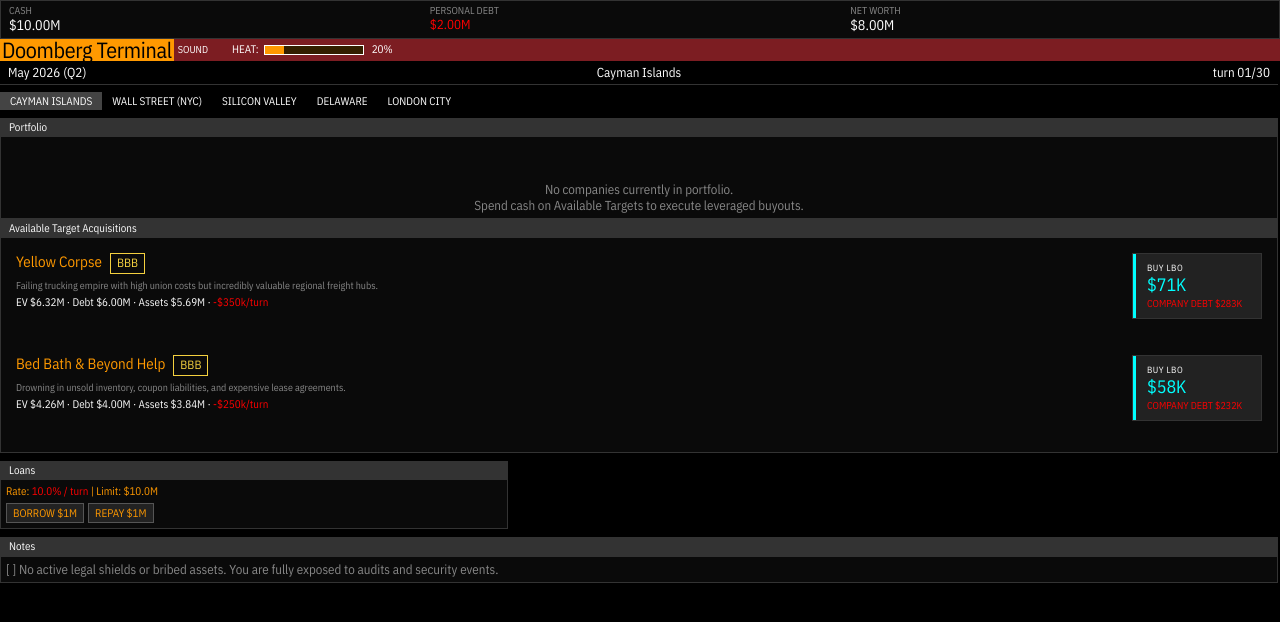
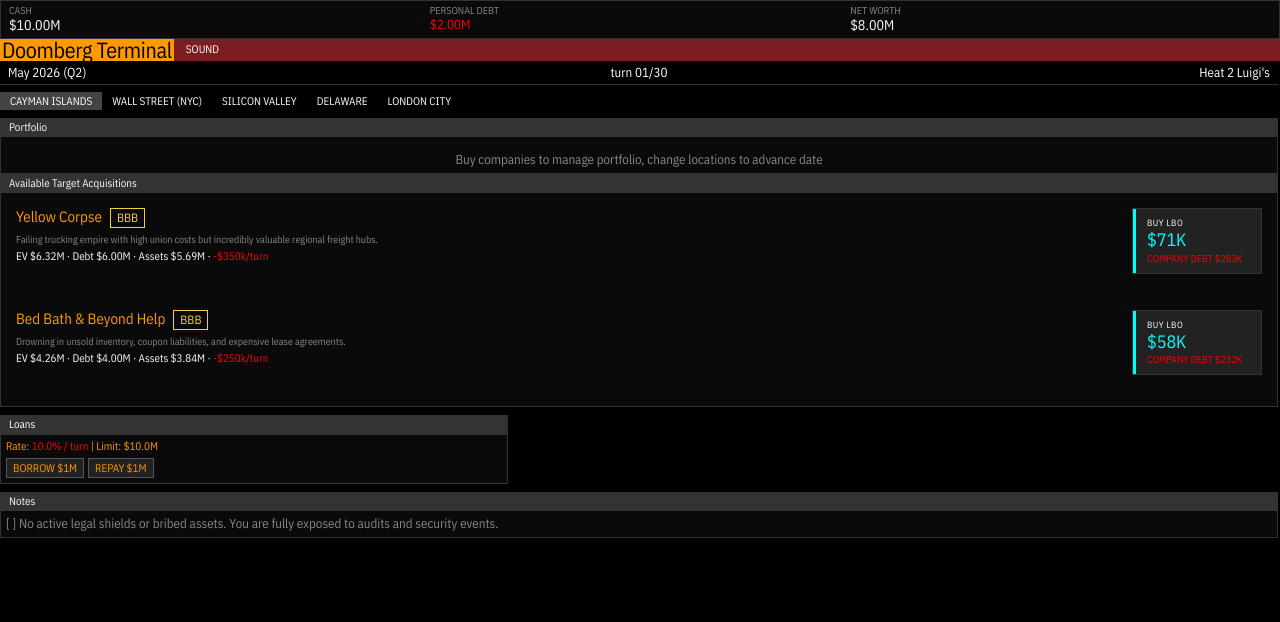
Before and after one commit to TheoA/theoa, a website: page prototype.html in a window 1280 px wide. Drawn offline with nearby package versions, Linux system fonts and the light colour scheme.

Commit message:
UI: header refinements, heat indicator as Luigi count, centered empty portfolio message

```diff
--- a/prototype.html
+++ b/prototype.html
@@ -84,8 +84,8 @@
             line-height: 1;
         }
         .date-bar #date-bar-display { flex: 1; text-align: left; }
-        .date-bar #location-display { flex: 1; text-align: center; }
-        .date-bar #turn-display { flex: 1; text-align: right; }
+        .date-bar #turn-display { flex: 1; text-align: center; }
+        .date-bar #heat-text { flex: 1; text-align: right; }
 
         .header-title-row {
             display: flex;
@@ -122,6 +122,7 @@
             color: var(--bb-white);
             flex: 1;
             line-height: 1;
+            padding: 0 8px;
         }
 
         .header-info-bar .white-highlight {
@@ -136,24 +137,7 @@
             font-size: 11px;
         }
 
-        .heat-bar-container {
-            display: inline-flex;
-            align-items: center;
-        }
 
-        .heat-bar {
-            border: 1px solid var(--bb-white);
-            width: 100px;
-            height: 10px;
-            margin-left: 5px;
-            position: relative;
-            background: var(--bb-amber-dark);
-        }
-
-        .heat-bar-fill {
-            height: 100%;
-            background-color: var(--bb-amber);
-        }
 
         .main-content {
             flex: 1;
@@ -508,7 +492,7 @@
 
         /* Sound Control Switch */
         .sound-toggle {
-            font-size: 10px;
+            font-size: 11px;
             padding: 0 4px;
             cursor: pointer;
             color: var(--bb-white);
@@ -634,25 +618,16 @@
                 <span class="terminal-title">Doomberg Terminal</span>
                 <div class="header-info-bar">
                     <div class="sound-toggle" id="sound-toggle">SOUND</div>
-                    <div class="status-bar">
-                        <div class="heat-bar-container">
-                            <span>HEAT:</span>
-                            <div class="heat-bar" title="Public and regulatory anger. Higher heat triggers worse events.">
-                                <div class="heat-bar-fill" id="heat-fill" style="width: 20%;"></div>
-                            </div>
-                            <span id="heat-text" style="margin-left: 8px;">20%</span>
-                        </div>
-                    </div>
                 </div>
             </div>
         </header>
 
         <div class="main-content">
-            <!-- DATE / LOCATION / TURN BAR -->
+            <!-- DATE / TURN / HEAT BAR -->
             <div class="date-bar">
                 <span id="date-bar-display"></span>
-                <span id="location-display"></span>
                 <span id="turn-display"></span>
+                <span id="heat-text"></span>
             </div>
 
             <!-- TRAVEL TABS -->
--- a/renderer.js
+++ b/renderer.js
@@ -358,10 +358,8 @@ function updateUI() {
     nwDisplay.innerText = engine.formatMoney(nw);
     nwDisplay.style.color = nw < 0 ? 'var(--bb-red)' : '#fff';
 
-    document.getElementById('location-display').innerText = state.location;
-
-    document.getElementById('heat-fill').style.width = `${state.heat}%`;
-    document.getElementById('heat-text').innerText = `${state.heat}%`;
+    const luigiCount = Math.floor(state.heat / 10);
+    document.getElementById('heat-text').innerText = `Heat ${luigiCount} Luigi's`;
 
     const rate = state.upgrades.hasShellCorp ? "5.0%" : "10.0%";
     document.getElementById('interest-rate-text').innerText = `${rate} / turn`;
@@ -414,7 +412,7 @@ function updateUI() {
     const owned = state.companies.filter(c => c.isOwned);
 
     if (owned.length === 0) {
-        portfolioContainer.innerHTML = '<p style="text-align: center; color: var(--muted); padding-top: 40px;">No companies currently in portfolio.<br>Spend cash on Available Targets to execute leveraged buyouts.</p>';
+        portfolioContainer.innerHTML = '<p style="text-align: center; color: var(--muted); padding-top: 10px;">Buy companies to manage portfolio, change locations to advance date</p>';
     } else {
         owned.forEach(c => {
             const strikeLabel = (state.strikeTurns[c.id] && state.strikeTurns[c.id] > 0)
```
Also changed, not shown: luigi.png (added), 1 other file.
